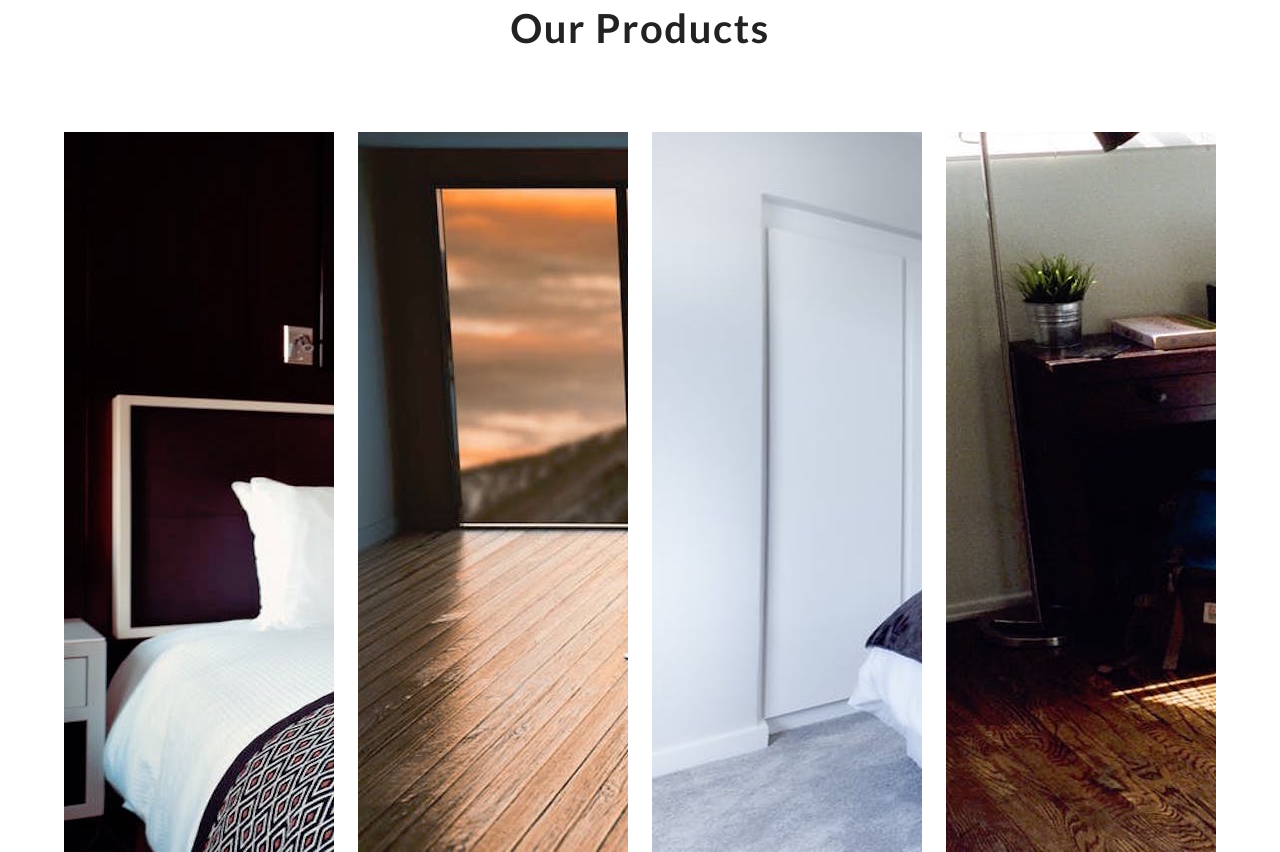
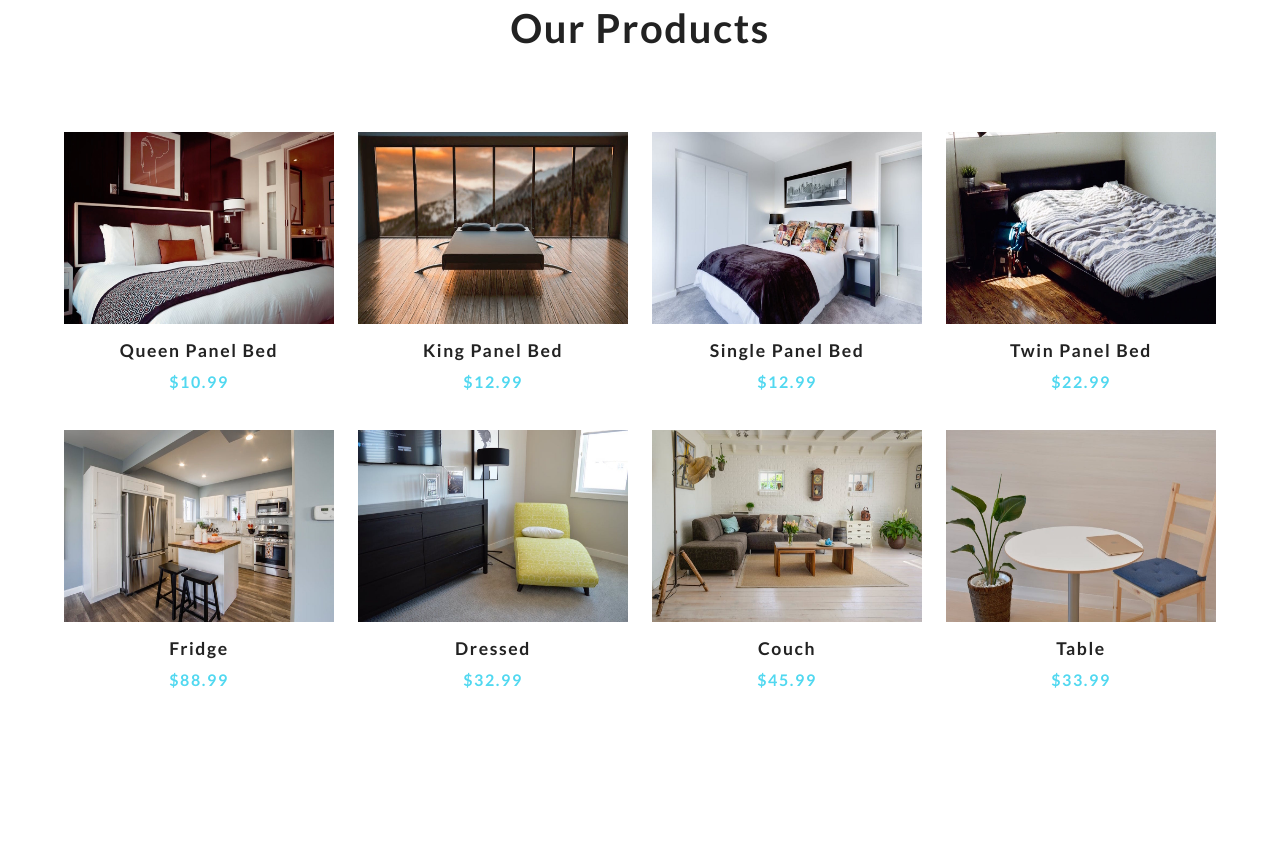
Before and after one commit to hermtechs/es6shop, a plain HTML site: page index.html in a window 1280 px wide. Shown: the part 860-1712 px from the top of the page. After the commit the page ends 1619 px from the top, so only its background shows below. Drawn offline with Linux system fonts and the light colour scheme.

Commit message:
used destructuring to get variable names on line 37 @app.js

```diff
--- a/app.js
+++ b/app.js
@@ -30,26 +30,26 @@ class UI {
     //  console.log(shopProducts[0].title);
     let products = "";
     shopProducts.forEach((product) => {
-      const productTitle = product.title;
-      const productPrice = product.price;
-      const productImgUrl = product.imageUrl;
-      const productId = product.id;
+      // const productTitle = product.title;
+      // const productPrice = product.price;
+      // const productImgUrl = product.imageUrl;
+      // const productId = product.id;
+      const {title, price, imageUrl, productId} = product;
       // console.log(productId);
       // console.log(product)
       let productHTML = `
-      <!--single product-->
       <article class="product">
       <div class="the-img-container">
        <div class="img-container">
-  <img src="${productImgUrl}">
+        <img src="${imageUrl}" alt="product" class="product-img">
 
       <buttton class="bag-btn" data-id="${productId}">
        <i class="fas fa-shopping-cart"></i>
         add to bag
         </buttton>
         </div>
-<h3 class="product-name">${productTitle}</h3>
- <h4 class="price">$${productPrice}</h4>
+      <h3 class="product-name">${title}</h3>
+       <h4 class="price">$${price}</h4>
 
        </article>
        <!--end of single product-->
--- a/styles.css
+++ b/styles.css
@@ -118,6 +118,8 @@ body {
 .img-container {
   position: relative;
   overflow: hidden;
+  max-height: 300px;
+  object-fit: cover;
 }
 
 .bag-btn {
```
Also changed, not shown: index.html (+6 -7 lines). Lines whose indentation alone changed are shown as unchanged.
